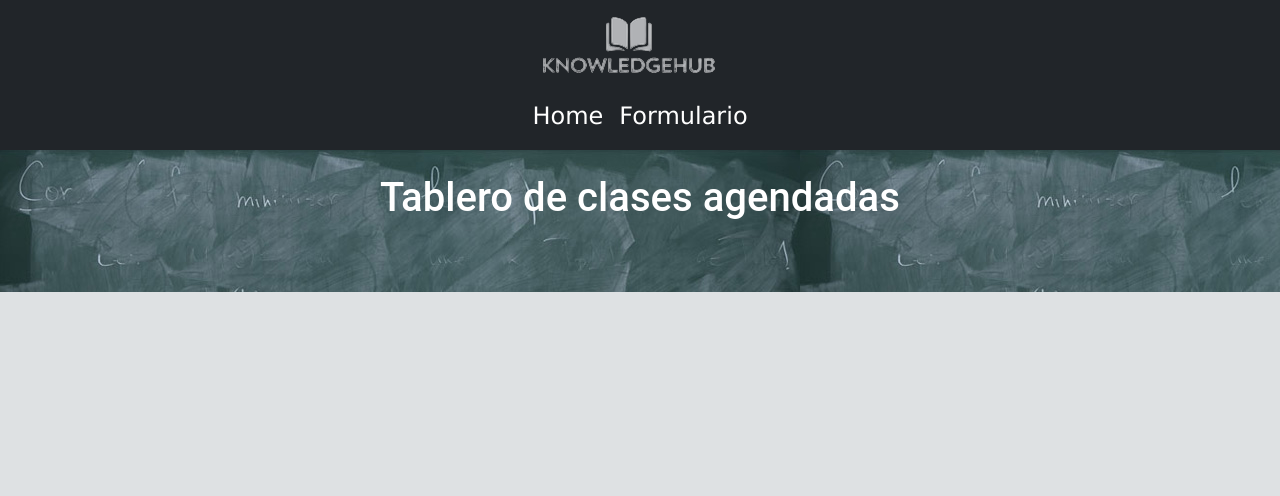
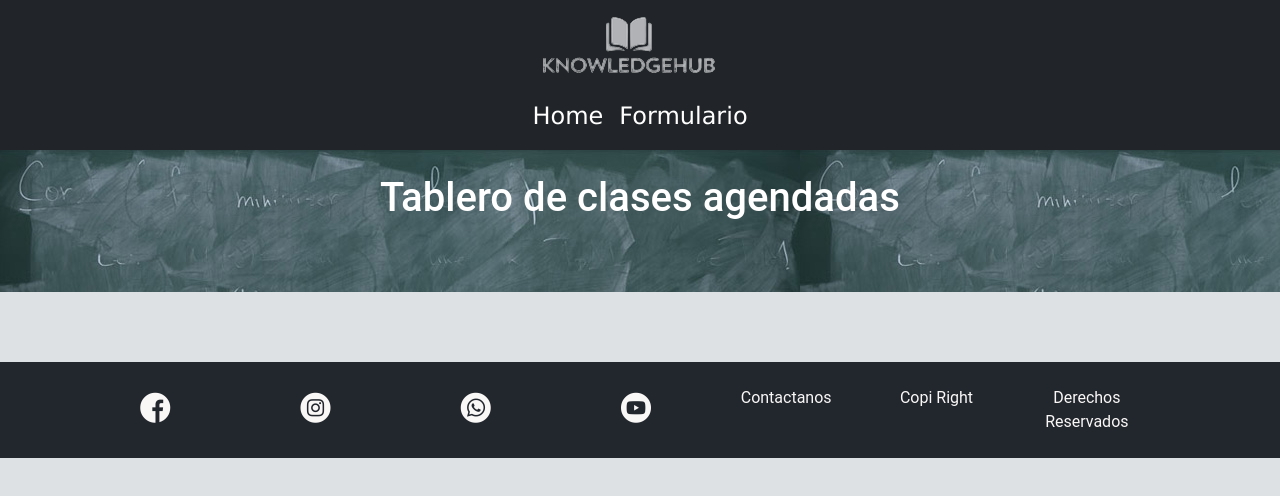
Before and after one commit to MMSantiagoMM/Your_Classes, a plain HTML site: page agenda.html in a window 1280 px wide. Drawn offline with nearby package versions, Linux system fonts and the light colour scheme.

Commit message:
Se agrega el footer a las páginas del formulario y agendas

```diff
--- a/agenda.html
+++ b/agenda.html
@@ -59,7 +59,7 @@
     </nav>
 
     </header>
-        <main class="main-tablero">
+        <main class="main-tablero mb-5">
             <br>
             <h1 class="text-white">Tablero de clases agendadas</h1>
             <section class="container row" id="contenedor"></section>
@@ -67,6 +67,33 @@
 
 
         </main>
+        <footer id="footer" class="pb-4 pt-4">
+            <div class="container">
+                <div class="row text-center">
+                    <div class="col-md-7 col-sm-12 row">
+                        <div class="col-md-3 col-sm-6"><a target="_blank" href="https://es-la.facebook.com/"><span
+                                    class="flaticon-001-facebook"></span></a></div>
+                        <div class="col-md-3 col-sm-6"><a target="_blank" href="https://www.instagram.com/"><span
+                                    class="flaticon-011-instagram"></span></a></div>
+                        <div class="col-md-3 col-sm-6"><a target="_blank" href="https://web.whatsapp.com/"><span
+                                    class="flaticon-003-whatsapp"></span></a></div>
+                        <div class="col-md-3 col-sm-6"><a target="_blank" href="https://www.youtube.com/"><span
+                                    class="flaticon-008-youtube"></span></a></div>
+                    </div>
+                    <div class="col-md-5 col-sm-12 row">
+                        <div class="col-12 col-lg">
+                            <a href="#">Contactanos</a>
+                        </div>
+                        <div class="col-12 col-lg">
+                            <a href="#">Copi Right</a>
+                        </div>
+                        <div class="col-12 col-lg">
+                            <a href="#">Derechos Reservados</a>
+                        </div>
+                    </div>
+                </div>
+            </div>
+        </footer>
 
         <script src="https://cdn.jsdelivr.net/npm/bootstrap@5.3.0/dist/js/bootstrap.bundle.min.js"
             integrity="sha384-geWF76RCwLtnZ8qwWowPQNguL3RmwHVBC9FhGdlKrxdiJJigb/j/68SIy3Te4Bkz"
--- a/controllers/appoint.js
+++ b/controllers/appoint.js
@@ -31,7 +31,8 @@ memory.forEach(item => {
     edit.classList.add("editar")
     edit.textContent = "Editar"
     let title = document.createElement("h1")
-    title.textContent = "Su clase"
+    title.textContent = "Tu clase"
+    title.classList.add("mt-4")
     let name = document.createElement("p")
     name.textContent = "Nombre: "+ item.Name
     let docu = document.createElement("p")
```
Also changed, not shown: form.html (+28 -2 lines).
